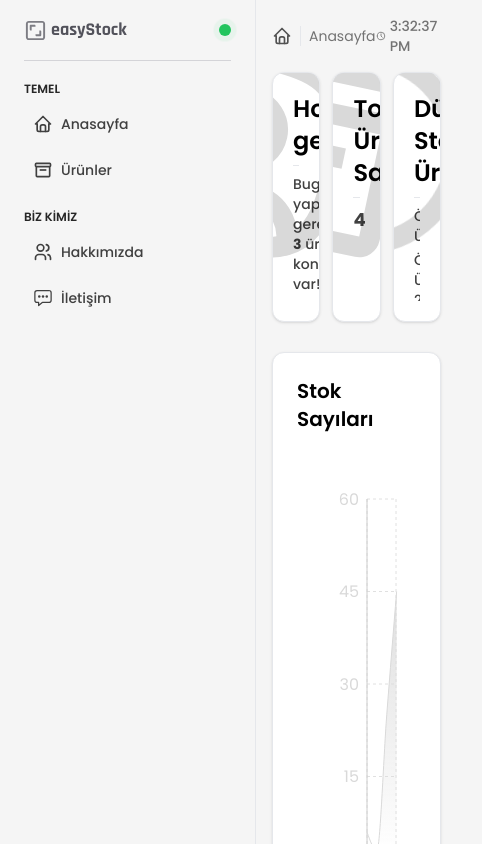
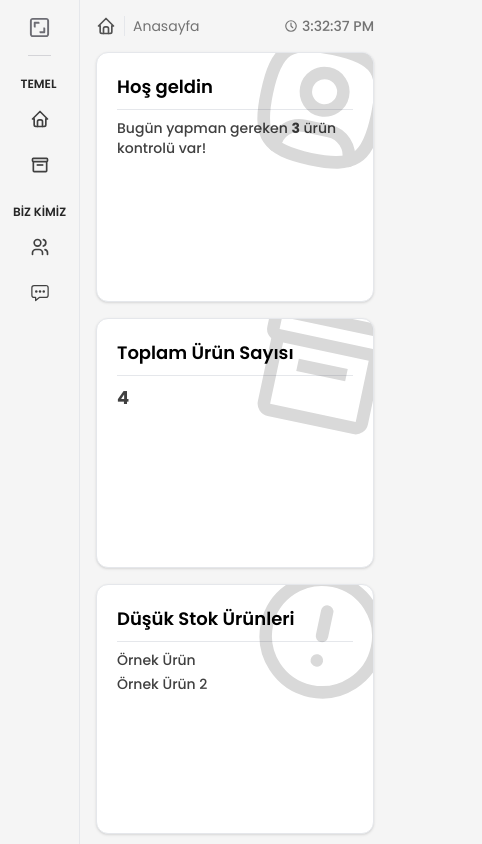
Before and after one commit to ozmberkan/easyStock, a React (Vite) app in the folder frontend/: page / in a window 390 px wide. Shown: the top 844 px of the page, 482 px wide, since content can reach past the window. Built offline with nearby package versions, Linux system fonts and the light colour scheme.

Commit message:
responsive tamamlandı.

```diff
--- a/frontend/package.json
+++ b/frontend/package.json
@@ -4,7 +4,7 @@
   "version": "0.0.0",
   "type": "module",
   "scripts": {
-    "dev": "vite",
+    "dev": "vite --host --port 5002",
     "build": "vite build",
     "lint": "eslint .",
     "preview": "vite preview"
@@ -18,6 +18,7 @@
     "react-dom": "^18.3.1",
     "react-icons": "^5.3.0",
     "react-redux": "^9.1.2",
+    "react-responsive": "^10.0.0",
     "react-router-dom": "^6.28.0",
     "recharts": "^2.13.3"
   },
--- /dev/null
+++ b/frontend/src/components/Sidebar/MobileBar.jsx
@@ -0,0 +1,67 @@
+import React from "react";
+import Logo from "../UI/Logo";
+import MainMenu from "./children/MainMenu";
+import { IoMdExit } from "react-icons/io";
+import { TbHome, TbUsers } from "react-icons/tb";
+import { BiBox } from "react-icons/bi";
+import { IoChatboxEllipsesOutline } from "react-icons/io5";
+import { Link } from "react-router-dom";
+
+const linkBase = [
+  { path: "/", icon: TbHome },
+  { path: "/products", icon: BiBox },
+];
+
+const linkWeWho = [
+  { path: "/about", icon: TbUsers },
+  { path: "/contact", icon: IoChatboxEllipsesOutline },
+];
+
+const MobileBar = () => {
+  return (
+    <div className="min-w-20 border-r py-4 px-2">
+      <div className="h-full flex flex-col justify-center items-center gap-5">
+        <Logo />
+        <div className="flex flex-col">
+          <h1 className="text-xs font-semibold text-neutral-800 mb-2 uppercase">
+            TEMEL
+          </h1>
+          <ul className="text-sm flex flex-col gap-2">
+            {linkBase.map((link, index) => (
+              <Link
+                key={index}
+                to={link.path}
+                className="py-2 px-2 rounded-md hover:bg-gray-200 border border-transparent hover:border-neutral-200 text-neutral-700 font-medium flex gap-x-2 items-center"
+              >
+                {link.icon && <link.icon size={20} />}
+                {link.name}
+              </Link>
+            ))}
+          </ul>
+        </div>
+        <div className="flex flex-col justify-center items-center">
+          <h1 className="text-xs font-semibold text-neutral-800 mb-2 uppercase">
+            BİZ KİMİZ
+          </h1>
+          <ul className="text-sm flex flex-col gap-2">
+            {linkWeWho.map((link, index) => (
+              <Link
+                key={index}
+                to={link.path}
+                className="py-2 px-2 rounded-md hover:bg-gray-200 border border-transparent hover:border-neutral-200 text-neutral-700 font-medium flex gap-x-2 items-center"
+              >
+                {link.icon && <link.icon size={20} />}
+                {link.name}
+              </Link>
+            ))}
+          </ul>
+        </div>
+        <button className="mt-auto bg-red-100 text-red-700 font-medium px-4 py-2 rounded-md flex justify-start items-center gap-x-2 hover:bg-red-700 hover:text-white transition-all duration-300">
+          <IoMdExit />
+        </button>
+      </div>
+    </div>
+  );
+};
+
+export default MobileBar;
--- a/frontend/src/components/Sidebar/Sidebar.jsx
+++ b/frontend/src/components/Sidebar/Sidebar.jsx
@@ -4,8 +4,16 @@ import { TbHome, TbUsers } from "react-icons/tb";
 import MainMenu from "./children/MainMenu";
 import { IoChatboxEllipsesOutline } from "react-icons/io5";
 import { BiBox } from "react-icons/bi";
+import { useMediaQuery } from "react-responsive";
+import MobileBar from "./MobileBar";
 
 const Sidebar = () => {
+  const isTabletOrMobile = useMediaQuery({ query: "(max-width: 1224px)" });
+
+  if (isTabletOrMobile) {
+    return <MobileBar />;
+  }
+
   return (
     <div className="min-w-64 border-r py-4 px-6">
       <div className="h-full flex flex-col gap-5">
--- a/frontend/src/components/UI/Logo.jsx
+++ b/frontend/src/components/UI/Logo.jsx
@@ -1,15 +1,18 @@
 import { CgShutterstock } from "react-icons/cg";
+import { Link } from "react-router-dom";
 
 const Logo = () => {
   return (
     <div className="pb-4 border-b border-zinc-300 flex justify-between items-center">
       <div className="flex gap-x-1 items-center rounded-xl text-zinc-600">
-        <span className="animate-pulse ">
+        <Link to="/" className="animate-pulse ">
           <CgShutterstock size={23} />
+        </Link>
+        <span className="font-black font-rajdhani text-lg lg:block hidden">
+          easyStock
         </span>
-        <span className="font-black font-rajdhani text-lg">easyStock</span>
       </div>
-      <div className="relative">
+      <div className="lg:relative hidden">
         <div className="w-3 h-3 rounded-md bg-green-400 animate-ping absolute"></div>
         <div className="w-3 h-3 rounded-md bg-green-500 relative"></div>
       </div>
--- a/frontend/src/data/data.js
+++ b/frontend/src/data/data.js
@@ -51,48 +51,3 @@ export const productsTableTitle = [
   { id: 4, title: "Stok", key: "stock", sortable: true },
   { id: 5, title: "İşlem", key: "action", sortable: false },
 ];
-
-export const chartData = [
-  {
-    name: "Page A",
-    uv: 4000,
-    pv: 2400,
-    amt: 2400,
-  },
-  {
-    name: "Page B",
-    uv: 3000,
-    pv: 1398,
-    amt: 2210,
-  },
-  {
-    name: "Page C",
-    uv: 2000,
-    pv: 9800,
-    amt: 2290,
-  },
-  {
-    name: "Page D",
-    uv: 2780,
-    pv: 3908,
-    amt: 2000,
-  },
-  {
-    name: "Page E",
-    uv: 1890,
-    pv: 4800,
-    amt: 2181,
-  },
-  {
-    name: "Page F",
-    uv: 2390,
-    pv: 3800,
-    amt: 2500,
-  },
-  {
-    name: "Page G",
-    uv: 3490,
-    pv: 4300,
-    amt: 2100,
-  },
-];
--- a/frontend/src/pages/Contact/Contact.jsx
+++ b/frontend/src/pages/Contact/Contact.jsx
@@ -8,8 +8,8 @@ const Contact = () => {
     <div className="flex flex-col gap-4 flex-grow h-full">
       <Breadcrumb title="İletişim" Icon={IoChatboxEllipsesOutline} />
       <h1 className="font-semibold text-2xl text-neutral-700">İletişime geç</h1>
-      <div className="flex flex-grow w-full items-center gap-x-7">
-        <div className="flex-grow  h-full flex justify-start items-start border-r pr-24 ">
+      <div className="flex flex-grow w-full lg:flex-row flex-col items-center gap-7">
+        <div className="flex-grow h-full flex justify-start items-start lg:border-r lg:pr-24  ">
           <form className="w-full flex flex-col gap-5">
             {contactInputs.map((input, i) => {
               return input.type === "textarea" ? (
--- a/frontend/src/pages/Home/Home.jsx
+++ b/frontend/src/pages/Home/Home.jsx
@@ -10,14 +10,15 @@ const Home = () => {
   return (
     <div className="flex flex-col h-full">
       <Breadcrumb title="Anasayfa" Icon={TbHome} />
-      <div className="w-full py-4 flex-grow grid grid-cols-3 grid-rows-3 gap-3">
+      <div className="w-full py-4 flex-grow grid grid-cols-1 md:grid-cols-2 lg:grid-cols-3 gap-4">
+        {/* Hoş geldin */}
         <div className="bg-white h-[250px] rounded-xl border shadow overflow-hidden relative">
-          <TbUserSquareRounded className="absolute rotate-12 opacity-15 text-[250px] -top-12 -right-12 z-0" />
+          <TbUserSquareRounded className="absolute rotate-12 opacity-15 text-[150px] md:text-[200px] lg:text-[250px] -top-6 md:-top-10 lg:-top-12 -right-6 md:-right-10 lg:-right-12 z-0" />
           <div className="flex items-start justify-start h-full p-5 flex-col gap-2 z-10">
-            <h1 className="text-2xl font-semibold pb-2 border-b w-full">
+            <h1 className="text-lg md:text-xl lg:text-2xl font-semibold pb-2 border-b w-full">
               Hoş geldin
             </h1>
-            <p className="text-sm font-medium text-neutral-700">
+            <p className="text-sm md:text-base font-medium text-neutral-700">
               Bugün yapman gereken{" "}
               <span className="font-bold">
                 {Math.floor(Math.random() * 10)}
@@ -26,24 +27,26 @@ const Home = () => {
             </p>
           </div>
         </div>
+        {/* Toplam Ürün Sayısı */}
         <div className="bg-white h-[250px] rounded-xl border shadow overflow-hidden relative">
-          <BiBox className="absolute rotate-12 opacity-15 text-[250px] -top-12 -right-12 z-0" />
+          <BiBox className="absolute rotate-12 opacity-15 text-[150px] md:text-[200px] lg:text-[250px] -top-6 md:-top-10 lg:-top-12 -right-6 md:-right-10 lg:-right-12 z-0" />
           <div className="flex items-start justify-start h-full p-5 flex-col gap-2 z-10">
-            <h1 className="text-2xl font-semibold pb-2 border-b w-full">
+            <h1 className="text-lg md:text-xl lg:text-2xl font-semibold pb-2 border-b w-full">
               Toplam Ürün Sayısı
             </h1>
-            <p className="text-lg font-bold text-neutral-700">
+            <p className="text-lg md:text-xl font-bold text-neutral-700">
               {products.length}
             </p>
           </div>
         </div>
+        {/* Düşük Stok Ürünleri */}
         <div className="bg-white h-[250px] rounded-xl border shadow overflow-hidden relative">
-          <TbAlertCircle className="absolute rotate-12 opacity-15 text-[250px] -top-12 -right-12 z-0" />
+          <TbAlertCircle className="absolute rotate-12 opacity-15 text-[150px] md:text-[200px] lg:text-[250px] -top-6 md:-top-10 lg:-top-12 -right-6 md:-right-10 lg:-right-12 z-0" />
           <div className="flex items-start justify-start h-full p-5 flex-col gap-2 z-10">
-            <h1 className="text-2xl font-semibold pb-2 border-b w-full">
+            <h1 className="text-lg md:text-xl lg:text-2xl font-semibold pb-2 border-b w-full">
               Düşük Stok Ürünleri
             </h1>
-            <div className="text-sm font-medium text-neutral-700 flex flex-col w-full h-full overflow-auto gap-1">
+            <div className="text-sm md:text-base font-medium text-neutral-700 flex flex-col w-full h-full overflow-auto gap-1">
               {products
                 .filter((product) => product.stock < 10)
                 .map((product, index) => (
@@ -52,9 +55,12 @@ const Home = () => {
             </div>
           </div>
         </div>
-        <div className="bg-white rounded-xl border row-span-4 col-span-3 shadow">
+        {/* Stok Sayıları Chart */}
+        <div className="bg-white rounded-xl border shadow row-span-2 col-span-1 md:col-span-2 lg:col-span-3">
           <div className="h-full p-6">
-            <h1 className="text-xl font-semibold pb-4">Stok Sayıları</h1>
+            <h1 className="text-lg md:text-xl font-semibold pb-4">
+              Stok Sayıları
+            </h1>
             <Chart data={products} dataKey={"stock"} />
           </div>
         </div>
--- a/frontend/src/pages/Products/Products.jsx
+++ b/frontend/src/pages/Products/Products.jsx
@@ -37,12 +37,12 @@ const Products = () => {
   };
 
   return (
-    <div className="w-full h-full px-6 py-4">
+    <div className="w-full h-full lg:px-6 lg:py-4">
       {products.length > 0 && <Breadcrumb title="Ürünler" Icon={BiBox} />}
       {sortedProducts.length > 0 ? (
         <div className="flex flex-col py-4">
           <div className="overflow-x-auto">
-            <div className="min-w-full inline-block align-middle">
+            <div className="lg:min-w-full min-w-3/4 inline-block align-middle">
               <div className="border border-gray-300 rounded-lg shadow overflow-hidden dark:border-neutral-700">
                 <table className="min-w-full bg-white divide-y divide-gray-200 dark:bg-neutral-800 dark:divide-neutral-700">
                   <thead>
```
Also changed, not shown: 1 other file (tests, documents, lock files or other folders).
